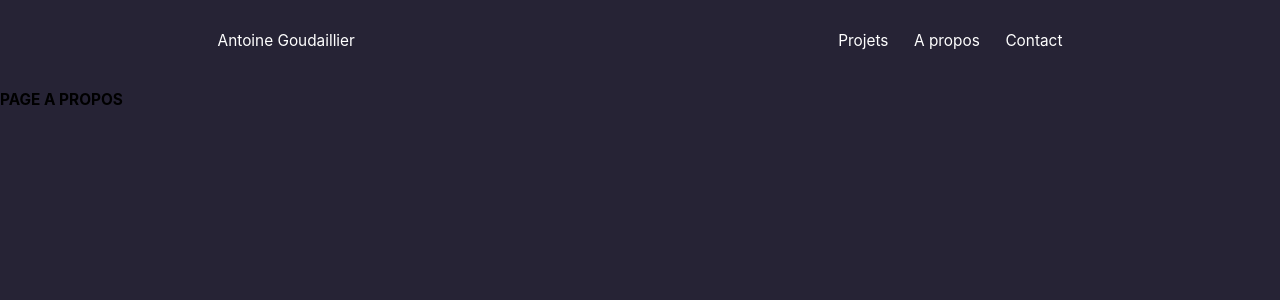
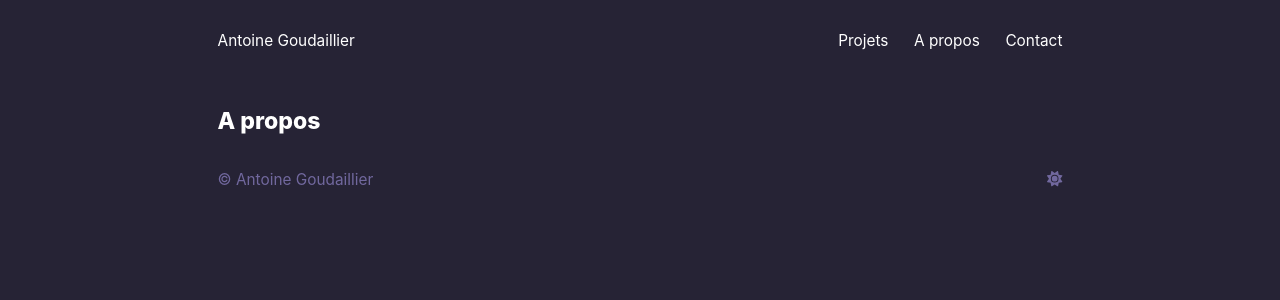
Before and after one commit to AntoineGdl/React-Portfolio, a React (Create React App) app in the folder portfolio/: page /about in a window 1280 px wide. Shown: the top 300 px of the page. Built offline with nearby package versions, Linux system fonts and the light colour scheme.

Commit message:
Initialisation page about

```diff
--- /dev/null
+++ b/portfolio/src/composants/SectionAbout.tsx
@@ -0,0 +1,9 @@
+import "../styles/about.css"
+
+export const SectionAbout = () => {
+    return (
+        <section>
+            <h1>A propos</h1>
+        </section>
+    )
+}
--- a/portfolio/src/pages/About.tsx
+++ b/portfolio/src/pages/About.tsx
@@ -1,10 +1,13 @@
 import { Navbar } from "../composants/Navbar"
+import { Footer } from "../composants/Footer"
+import { SectionAbout } from "../composants/SectionAbout"
 
 export const About = () => {
     return (
         <div>
             <Navbar/>
-            <h1>PAGE A PROPOS</h1>
+            <SectionAbout/>
+            <Footer/>
         </div>
     )
 }
--- /dev/null
+++ b/portfolio/src/styles/about.css
@@ -0,0 +1,14 @@
+:root{
+    --fond : #262335;
+    --titres: #fff;
+    --texte : #71689E;
+    --hover : #93919a;
+    --textes : #d4d3d7;
+}
+
+h1 {
+    padding-top: 1vh;
+    font-weight: 800;
+    font-size: 1.8vw;
+    color: var(--titres);
+}
```
